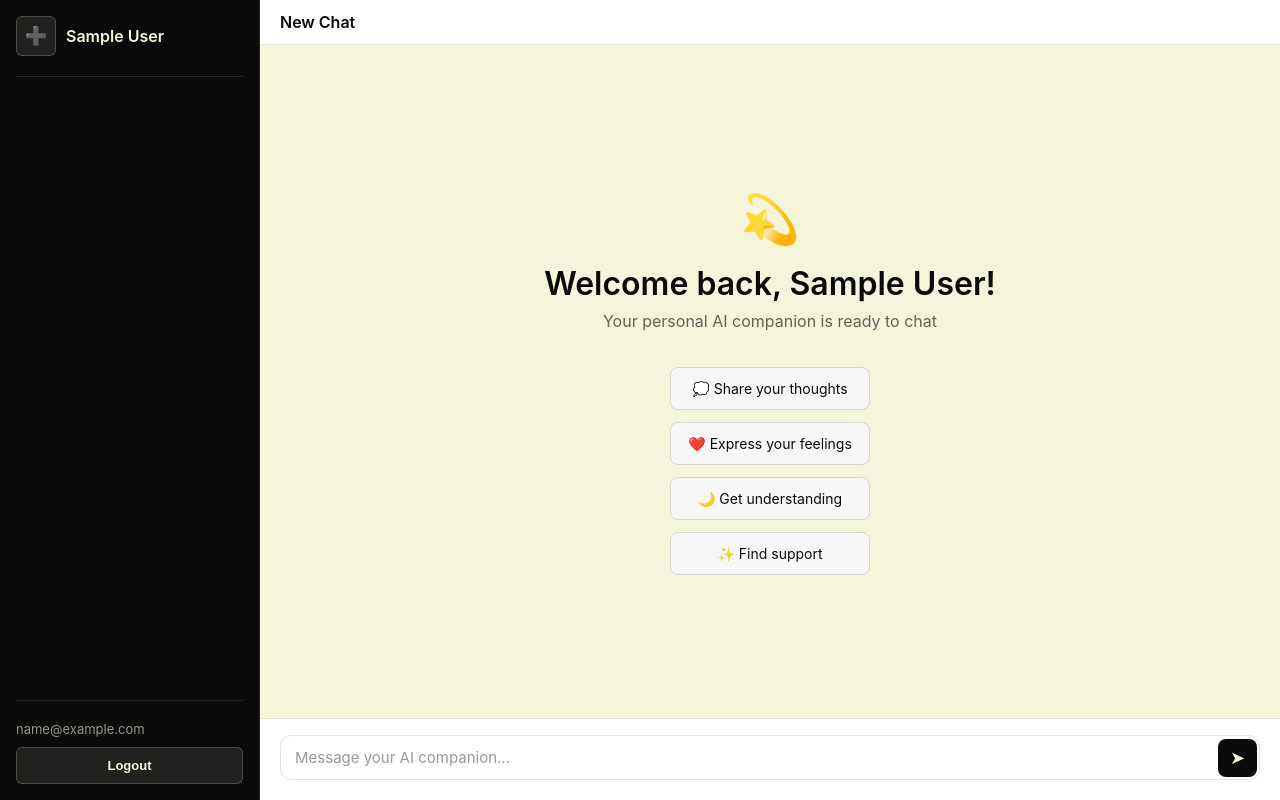
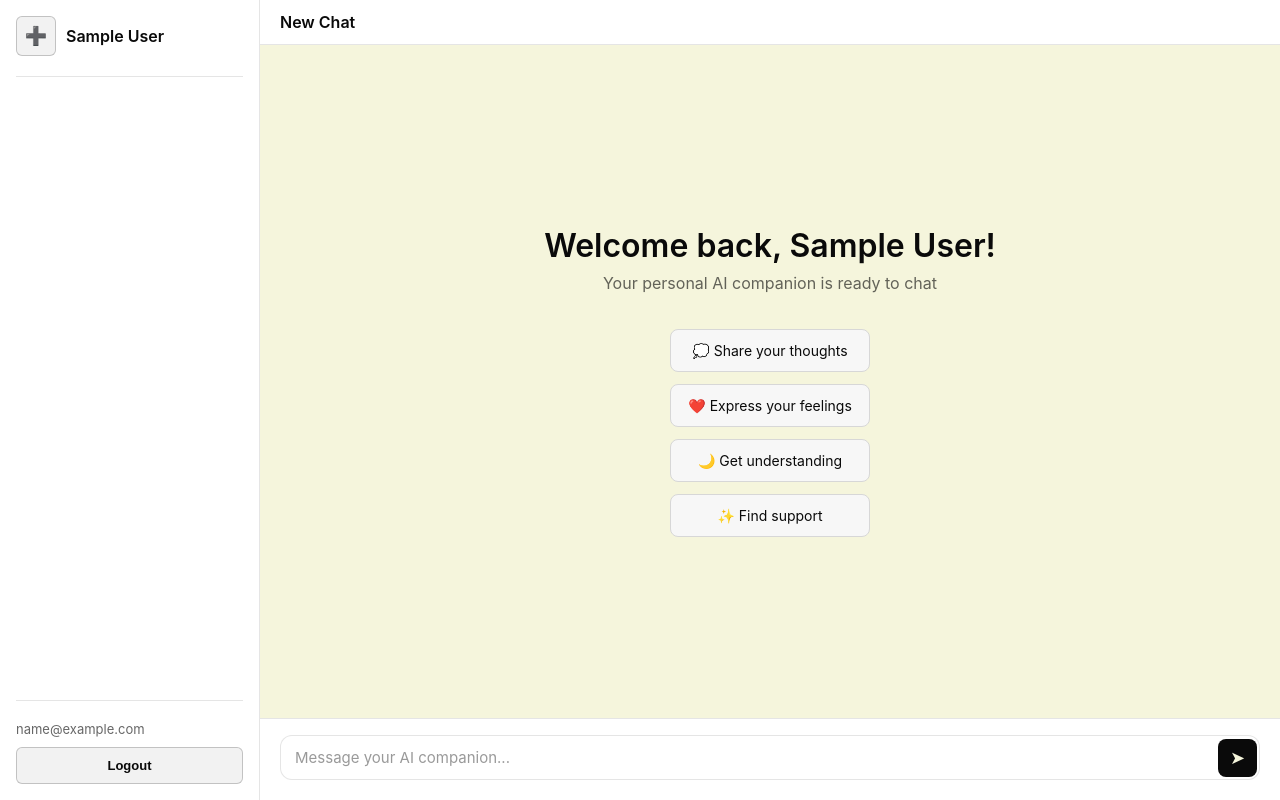
Before and after one commit to vkmnamit/chatbot, a website: page public/index.html in a window 1280 px wide. Drawn offline with Linux system fonts and the light colour scheme; no server answers; sample sign-in values are in the browser's storage.

Commit message:
Change sidebar to white background with dark text on desktop and mobile

```diff
--- a/public/index.html
+++ b/public/index.html
@@ -25,12 +25,12 @@
 
     .sidebar {
       width: 260px;
-      background: #0a0a0a;
-      color: #f5f5dc;
+      background: #ffffff;
+      color: #0a0a0a;
       padding: 16px;
       display: flex;
       flex-direction: column;
-      border-right: 1px solid rgba(245, 245, 220, 0.1);
+      border-right: 1px solid rgba(0, 0, 0, 0.1);
     }
 
     .sidebar-header {
@@ -39,30 +39,30 @@
       gap: 10px;
       margin-bottom: 20px;
       padding-bottom: 20px;
-      border-bottom: 1px solid rgba(255, 255, 255, 0.1);
+      border-bottom: 1px solid rgba(0, 0, 0, 0.1);
     }
 
     .sidebar-header button {
       width: 40px;
       height: 40px;
       border-radius: 6px;
-      border: 1px solid rgba(245, 245, 220, 0.2);
-      background: rgba(245, 245, 220, 0.1);
-      color: #f5f5dc;
+      border: 1px solid rgba(0, 0, 0, 0.2);
+      background: rgba(0, 0, 0, 0.05);
+      color: #0a0a0a;
       font-size: 18px;
       cursor: pointer;
       transition: all 0.2s;
     }
 
     .sidebar-header button:hover {
-      background: rgba(245, 245, 220, 0.2);
-      border-color: #f5f5dc;
+      background: rgba(0, 0, 0, 0.1);
+      border-color: #0a0a0a;
     }
 
     .sidebar-header span {
       font-weight: 600;
       flex: 1;
-      color: #f5f5dc;
+      color: #0a0a0a;
     }
 
     .chat-history {
@@ -101,9 +101,9 @@
 
     .sidebar-footer {
       padding-top: 20px;
-      border-top: 1px solid rgba(245, 245, 220, 0.1);
+      border-top: 1px solid rgba(0, 0, 0, 0.1);
       font-size: 13px;
-      color: rgba(245, 245, 220, 0.6);
+      color: rgba(0, 0, 0, 0.6);
     }
 
     .main-container {
@@ -586,7 +586,7 @@
       <div class="sidebar-footer">
         <p id="userProfileInfo">Loading...</p>
         <button id="logoutBtn"
-          style="width: 100%; padding: 10px; margin-top: 10px; background: rgba(245,245,220,0.1); border: 1px solid rgba(245,245,220,0.2); color: #f5f5dc; border-radius: 6px; cursor: pointer; font-size: 13px; font-weight: 600; transition: all 0.2s;">Logout</button>
+          style="width: 100%; padding: 10px; margin-top: 10px; background: rgba(0,0,0,0.05); border: 1px solid rgba(0,0,0,0.2); color: #0a0a0a; border-radius: 6px; cursor: pointer; font-size: 13px; font-weight: 600; transition: all 0.2s;">Logout</button>
       </div>
     </div>
 
@@ -599,7 +599,7 @@
 
       <div class="chat-container" id="chatContainer">
         <div class="welcome-screen">
-          <div class="welcome-logo">💫</div>
+
           <div class="welcome-title" id="welcomeTitle">Welcome Back!</div>
           <div class="welcome-subtitle">Your personal AI companion is ready to chat</div>
           <div class="choti-info" id="userInfoCard" style="display: none;">
@@ -711,12 +711,12 @@
     const logoutBtn = document.getElementById('logoutBtn');
     if (logoutBtn) {
       logoutBtn.addEventListener('mouseenter', () => {
-        logoutBtn.style.background = 'rgba(245,245,220,0.2)';
-        logoutBtn.style.borderColor = '#f5f5dc';
+        logoutBtn.style.background = 'rgba(0,0,0,0.1)';
+        logoutBtn.style.borderColor = '#0a0a0a';
       });
       logoutBtn.addEventListener('mouseleave', () => {
-        logoutBtn.style.background = 'rgba(245,245,220,0.1)';
-        logoutBtn.style.borderColor = 'rgba(245,245,220,0.2)';
+        logoutBtn.style.background = 'rgba(0,0,0,0.05)';
+        logoutBtn.style.borderColor = 'rgba(0,0,0,0.2)';
       });
     }
 
```
